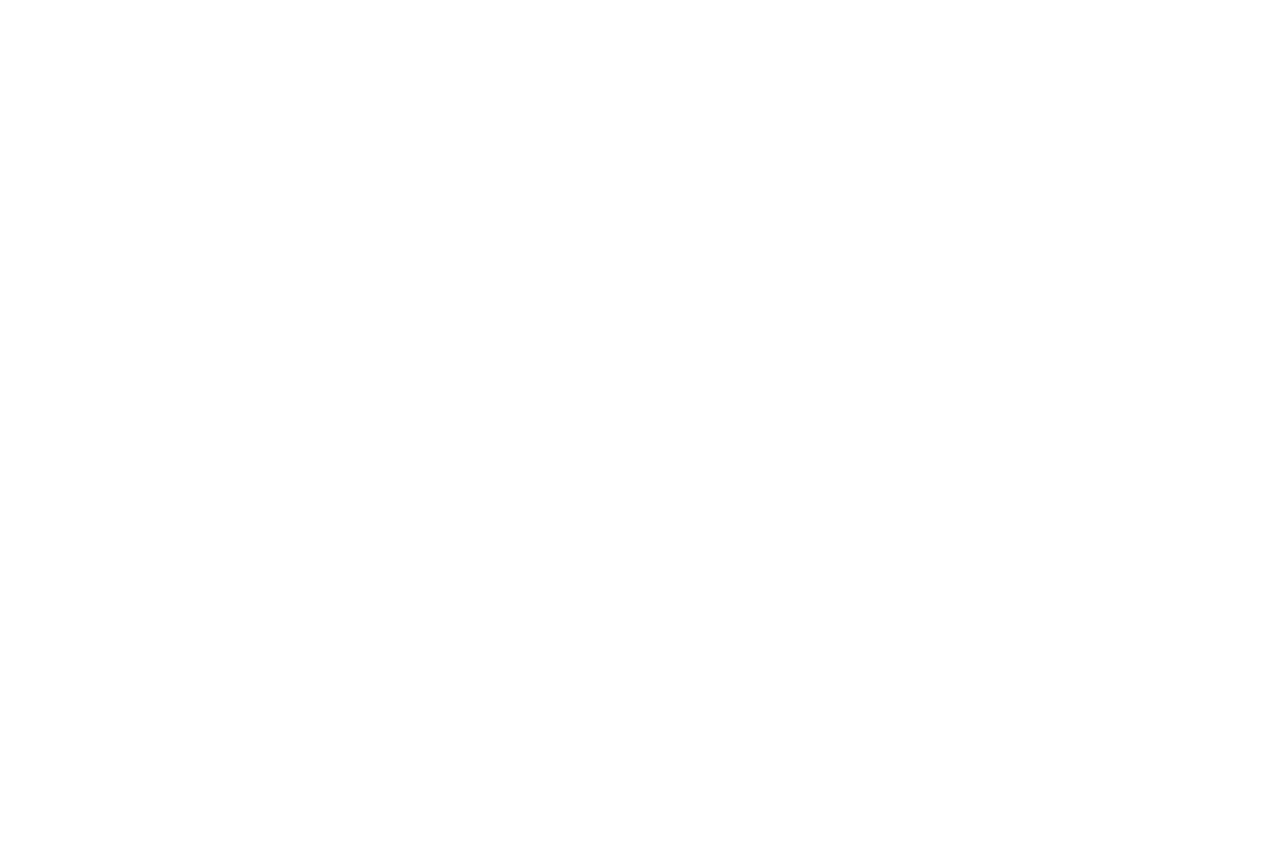
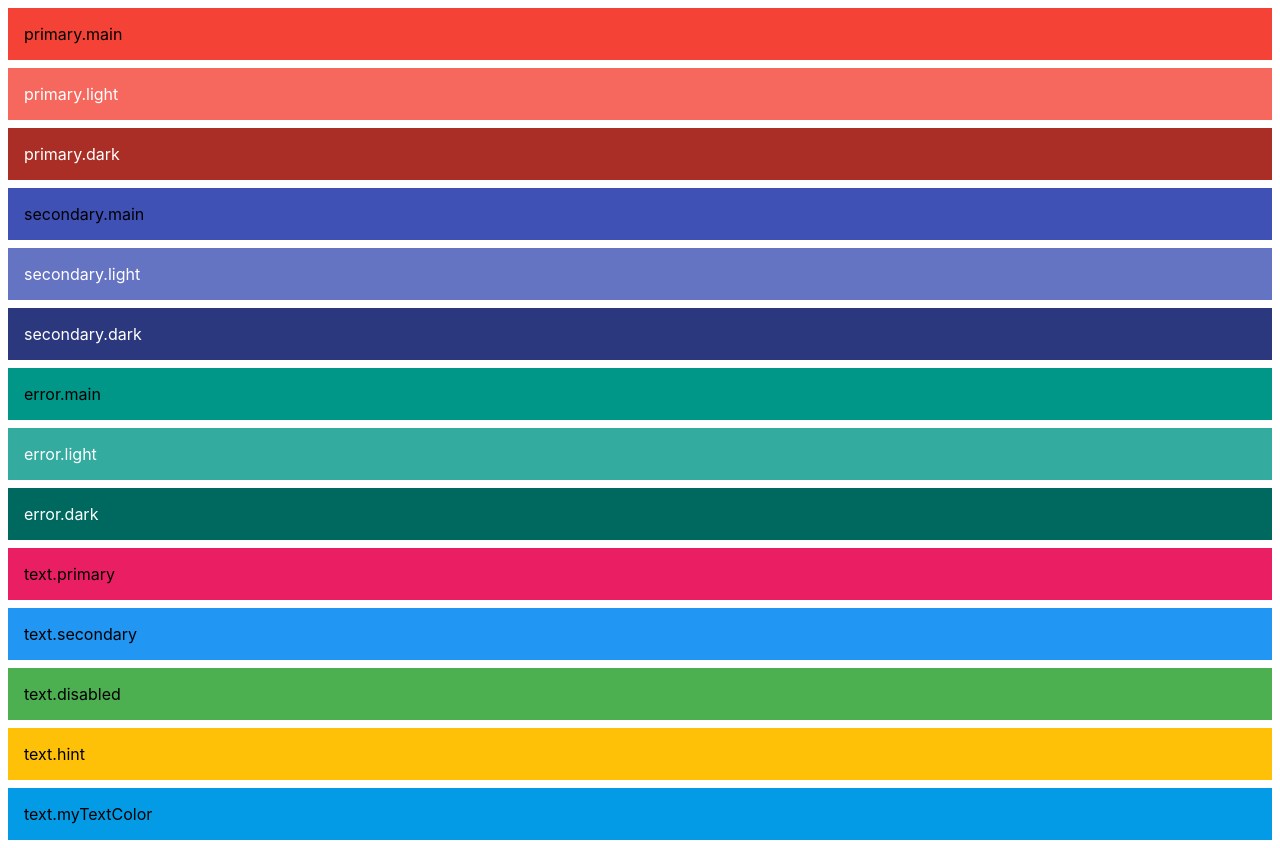
Before and after one commit to dhcho/React_example, a React (Create React App) app: page /style3 in a window 1280 px wide. Before the commit the page ends 800 px from the top, so only its background shows below. Built offline with nearby package versions, Linux system fonts and the light colour scheme.

Commit message:
2021.08.14 react material ui practice

```diff
--- a/src/App.js
+++ b/src/App.js
@@ -5,6 +5,8 @@ import SignIn from './routes/SignIn';
 import SignUp from './routes/SignUp';
 import BoxTutorial from './routes/BoxTutorial';
 import StyleTutorial1 from './routes/StyleTutorial1';
+import StyleTutorial2 from './routes/StyleTutorial2';
+import StyleTutorial3 from './routes/StyleTutorial3';
 import ColorThemeTutorial from './routes/ColorThemeTutorial';
 import { BrowserRouter as Router, Switch, Route } from "react-router-dom";
 
@@ -27,6 +29,12 @@ function App() {
         <Route exact path="/style1">
           <StyleTutorial1 />
         </Route>
+        <Route exact path="/style2">
+          <StyleTutorial2 />
+        </Route>
+        <Route exact path="/style3">
+          <StyleTutorial3 />
+        </Route>
         <Route exact path="/colorTheme">
           <ColorThemeTutorial />
         </Route>
--- /dev/null
+++ b/src/routes/StyleTutorial2.js
@@ -0,0 +1,17 @@
+import React, { Component } from 'react';
+import StyleTutorial2Inner from './StyleTutorial2Inner';
+import {createMuiTheme, ThemeProvider } from '@material-ui/core/styles';
+const theme = createMuiTheme({
+  background: 'linear-gradient(45deg, #FE6B8B 30%, #FF8E53 90%)',
+  boxShadow: '0 3px 5px 2px rgba(255, 105, 135, .3)',
+})
+class StyleTutorial2 extends Component {
+  render() {
+    return (
+      <ThemeProvider theme={theme} style ={{padding:'20px'}}>
+        <StyleTutorial2Inner/>
+      </ThemeProvider>
+    );
+  }
+}
+export default StyleTutorial2;
--- /dev/null
+++ b/src/routes/StyleTutorial2Inner.js
@@ -0,0 +1,28 @@
+import React, { Component } from 'react';
+import Button from '@material-ui/core/Button'
+import { withStyles} from '@material-ui/styles';
+
+const styles = theme =>({
+  root: {
+    background: theme.background,
+    border: 0,
+    borderRadius: 3,
+    boxShadow: theme.boxShadow,
+    color: 'white',
+    height: 48,
+    padding: '0 30px',
+    margin : '10px'
+  },
+});
+class StyleTutorial2 extends Component {
+  render() {
+    const {classes} = this.props;
+    return (
+      <div>
+        <Button className={classes.root}>Button with Style</Button>
+        <Button className={this.props.classes.root}>Button with Style</Button>
+      </div>
+    );
+  }
+}
+export default  withStyles(styles)(StyleTutorial2);
--- /dev/null
+++ b/src/routes/StyleTutorial3.js
@@ -0,0 +1,46 @@
+import React, { Component } from 'react';
+import Box from '@material-ui/core/Box';
+import {createMuiTheme, ThemeProvider } from '@material-ui/core/styles';
+const theme = createMuiTheme({
+  palette: {
+    primary: {
+      main: '#f44336'
+    },
+    secondary: {
+      main: '#3f51b5'
+    },
+    error: {
+      main: '#009688'
+    },
+    text: {
+      primary: '#e91e63',
+      secondary: '#2196f3',
+      disabled: '#4caf50',
+      hint: '#ffc107',
+      myTextColor : '#039be5'
+    }
+  },
+})
+class StyleTutorial3 extends Component {
+  render() {
+    return (
+      <ThemeProvider theme={theme} style ={{padding:'20px'}}>
+        <Box bgcolor="primary.main" p={2} m={1}>primary.main</Box>
+        <Box bgcolor="primary.light" color="primary.contrastText"p={2} m={1}>primary.light</Box>
+        <Box bgcolor="primary.dark" color="primary.contrastText"p={2} m={1}>primary.dark</Box>
+        <Box bgcolor="secondary.main" p={2} m={1}>secondary.main</Box>
+        <Box bgcolor="secondary.light" color="secondary.contrastText"p={2} m={1}>secondary.light</Box>
+        <Box bgcolor="secondary.dark" color="secondary.contrastText"p={2} m={1}>secondary.dark</Box>
+        <Box bgcolor="error.main" p={2} m={1}>error.main</Box>
+        <Box bgcolor="error.light" color="error.contrastText"p={2} m={1}>error.light</Box>
+        <Box bgcolor="error.dark" color="error.contrastText"p={2} m={1}>error.dark</Box>
+        <Box bgcolor="text.primary" p={2} m={1}>text.primary</Box>
+        <Box bgcolor="text.secondary" p={2} m={1}>text.secondary</Box>
+        <Box bgcolor="text.disabled" p={2} m={1}>text.disabled</Box>
+        <Box bgcolor="text.hint" p={2} m={1}>text.hint</Box>
+        <Box bgcolor="text.myTextColor" p={2} m={1}>text.myTextColor</Box>
+      </ThemeProvider>
+    );
+  }
+}
+export default StyleTutorial3;
```
Also changed, not shown: 1 other file (tests, documents, lock files or other folders).
